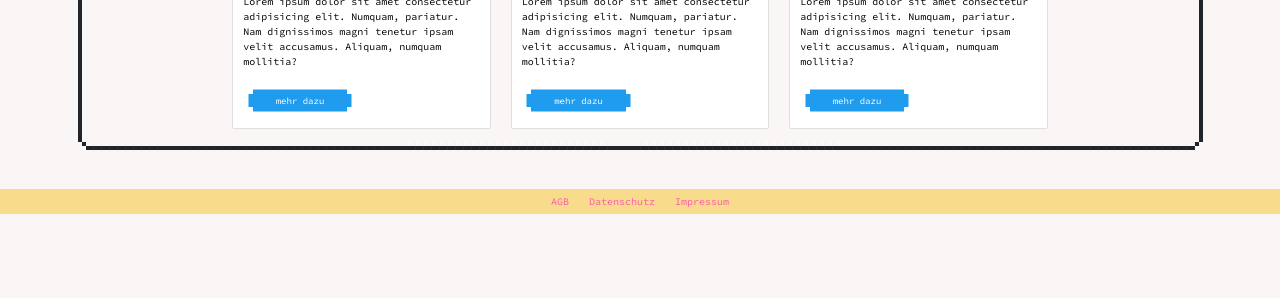
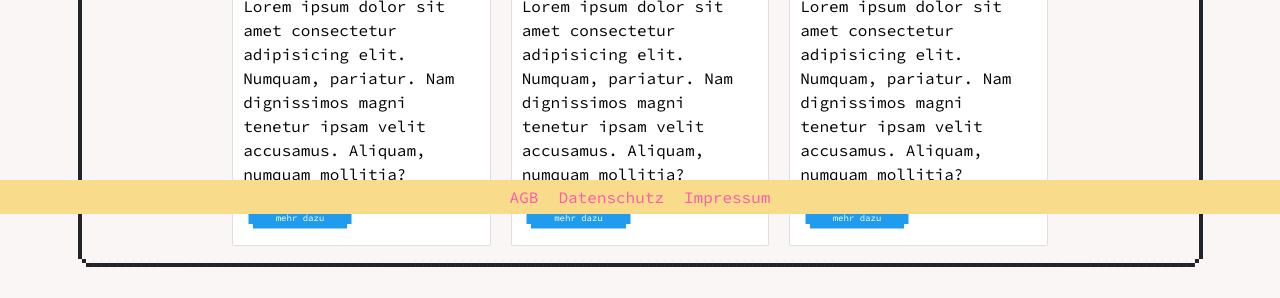
Before and after one commit to luisalisanne/freizeitlaerm, a website built with webpack: page html/alt.html in a window 1280 px wide. Shown: the part 586-884 px from the top of the page. Before the commit the page ends 800 px from the top, so only its background shows below. Built offline with nearby package versions, Linux system fonts and the light colour scheme.

Commit message:
Changed font size

```diff
--- a/src/scss/_typography.scss
+++ b/src/scss/_typography.scss
@@ -1,21 +1,25 @@
-html {
+p,
+a {
   font-size: 1rem;
 }
 
 @include media-breakpoint-up(sm) {
-  html {
+  p,
+  a {
     font-size: 1.2rem;
   }
 }
 
 @include media-breakpoint-up(md) {
-  html {
+  p,
+  a {
     font-size: 1.4rem;
   }
 }
 
 @include media-breakpoint-up(lg) {
-  html {
+  p,
+  a {
     font-size: 1.6rem;
   }
 }
```
